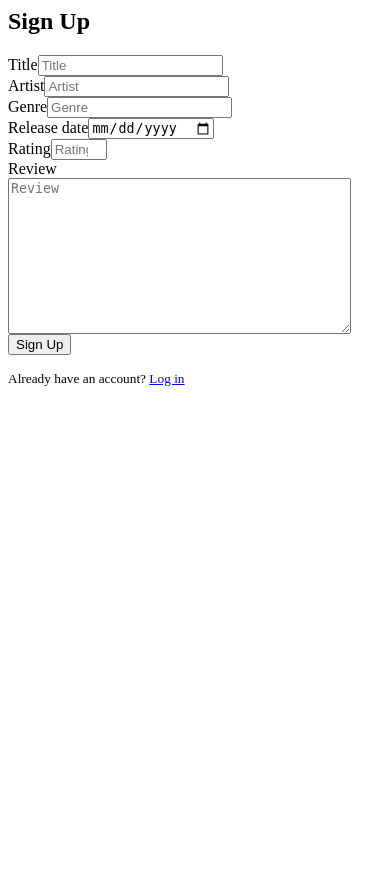
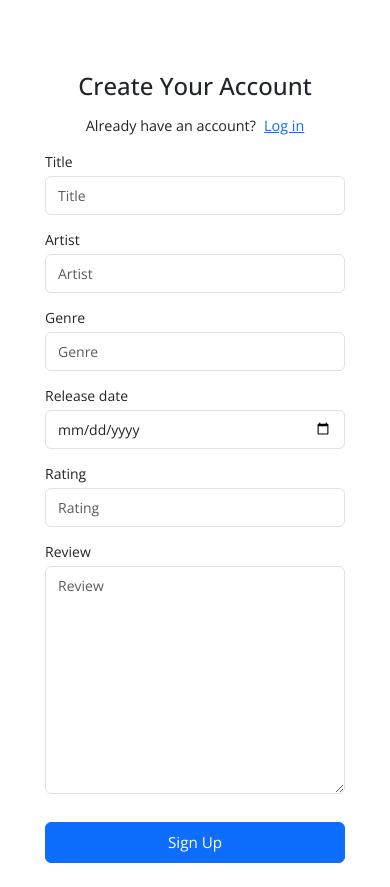
Before and after one commit to nnnguyenj/recordstar, a Django app: template recordstar/templates/account/signup.html in a window 390 px wide. Before the commit the page ends 386 px from the top, so only its background shows below. Run offline with Django 3.2, Linux system fonts and the light colour scheme; the template is opened without the code that fills it: values that come from a table or form of the project are taken from there, others are empty; some libraries are stand-ins or nearby versions.

Commit message:
changing some sign in ui

```diff
--- a/recordstar/templates/account/signup.html
+++ b/recordstar/templates/account/signup.html
@@ -1,27 +1,111 @@
-{% load bootstrap5 i18n static %}
-{% block content %}
-<div class="container mt-5">
-  <div class="row justify-content-center">
-    <div class="col-md-6">
-      <div class="card shadow">
-        <div class="card-header text-center bg-primary text-white">
-          <h2 class="mb-0">{% trans "Sign Up" %}</h2>
-        </div>
-        <div class="card-body">
+{% load static %}
+{% load bootstrap5 i18n %}
+
+<!DOCTYPE html>
+<html lang="en">
+<head>
+  <meta charset="UTF-8" />
+  <meta name="viewport" content="width=device-width, initial-scale=1.0"/>
+  <title>{% trans "Sign Up" %} | RecordStar</title>
+
+  <!-- Google Fonts -->
+  <link rel="preconnect" href="https://fonts.googleapis.com" />
+  <link rel="preconnect" href="https://fonts.gstatic.com" crossorigin />
+  <link href="https://fonts.googleapis.com/css2?family=Open+Sans:ital,wght@0,300..800;1,300..800&display=swap" rel="stylesheet" />
+
+  <!-- Font Awesome -->
+  <link rel="stylesheet" href="https://cdnjs.cloudflare.com/ajax/libs/font-awesome/4.7.0/css/font-awesome.min.css" />
+
+  <!-- Bootstrap Icons -->
+  <link rel="stylesheet" href="https://cdn.jsdelivr.net/npm/bootstrap-icons@1.10.5/font/bootstrap-icons.css" />
+
+  <!-- Bootstrap CSS -->
+  {% bootstrap_css %}
+
+  <style>
+    body {
+      font-family: 'Open Sans', sans-serif;
+    }
+
+    .form-container {
+      max-width: 300px;
+      width: 100%;
+    }
+
+    h2 {
+      font-size: 1.5rem;
+      margin-bottom: 1rem;
+    }
+
+    .text-center span,
+    .text-center a {
+      font-size: 0.9rem;
+    }
+
+    form .form-label {
+      font-size: 0.875rem;
+      margin-bottom: 0.25rem;
+    }
+
+    form .form-control {
+      font-size: 0.875rem;
+      padding: 0.5rem 0.75rem;
+    }
+
+    .mb-3 {
+      margin-bottom: 0.75rem !important;
+    }
+
+    .helptext {
+      font-size: 0.75rem;
+      margin-top: 0.25rem;
+      color: #6c757d;
+    }
+
+    button[type="submit"] {
+      margin-top: 1rem;
+      padding: 0.5rem 0;
+      font-size: 0.95rem;
+    }
+  </style>
+
+</head>
+<body>
+  <div class="container-fluid vh-100">
+    <div class="row h-100">
+
+      <!-- Left column: Sign-up form -->
+<div class="col-md-6 d-flex flex-column align-items-center p-4 mt-5">
+        <div class="form-container">
+          <h2 class="mb-3 text-center">{% trans "Create Your Account" %}</h2>
+
+          <div class="text-center mb-3">
+            <span>{% trans "Already have an account?" %}</span>
+            <a href="{% url 'account_login' %}" class="ms-1">{% trans "Log in" %}</a>
+          </div>
+
           <form method="post" action="{% url 'account_signup' %}">
             {% csrf_token %}
             {% bootstrap_form form %}
-            <button type="submit" class="btn btn-primary w-100 mt-3">{% trans "Sign Up" %}</button>
+
+            <button type="submit" class="btn btn-primary w-100 mt-3">
+              {% trans "Sign Up" %}
+            </button>
           </form>
         </div>
-        <div class="card-footer text-center">
-          <small>
-            {% trans "Already have an account?" %}
-            <a href="{% url 'account_login' %}">{% trans "Log in" %}</a>
-          </small>
-        </div>
+      </div>
+
+      <!-- Right column: Decorative image -->
+      <div class="col-md-6 d-none d-md-flex justify-content-center align-items-center" style="background-color: #ffffff;">
+        <img src="{% static 'images/recordstar_logo2.webp' %}"
+             alt="Decorative Image"
+             class="img-fluid"
+             style="max-height: 70%;" />
       </div>
     </div>
   </div>
-</div>
-{% endblock %}
+
+  <!-- Bootstrap JS -->
+  <script src="https://cdn.jsdelivr.net/npm/bootstrap@5.3.0/dist/js/bootstrap.bundle.min.js"></script>
+</body>
+</html>
```
Also changed, not shown: recordstar/templates/account/login.html (+133 -20 lines), recordstar/static/images/recordstar_logo3.jpeg (added), recordstar/static/images/recordstar_logo4.avif (added), recordstar/static/images/recordstar_logo5.jpg (added), recordstar/static/images/recordstar_logo6.jpg (added), recordstar/static/images/recordstar_logo7.jpg (added), recordstar/static/images/recordstar_logo8.jpg (added), recordstar/static/images/recordstar_logo9.jpg (added), recordstar/static/images/rs logo design.png (added), recordstar/static/recordstar_logo.jpg (added), 4 other files.
